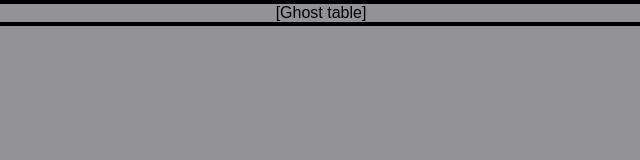
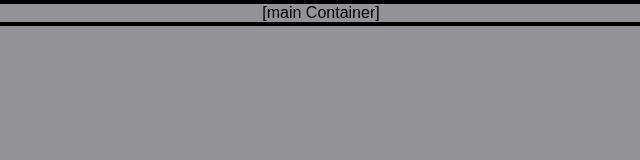
Before and after one commit to aryalprekshya/simple-responsive-email, a plain HTML site: page index.html in a window 1280 px wide. Shown: the full height of the page, 319-959 px from the left. Drawn offline with Linux system fonts and the light colour scheme.

Commit message:
added ghost table

```diff
--- a/index.html
+++ b/index.html
@@ -50,7 +50,20 @@
         <table role="presentation" style="width:100%;border:none;border-spacing:0;">
             <tr>
                 <td align="center" style="padding:0;">
-                    [Ghost table]
+
+                    <!--Ghost Table-->
+
+                    <!--[if mso]>
+                    <table role="presentation" align="center" style="width:600px">
+                    <tr>
+                    <td>
+                    <!endif]-->
+                    [main Container]
+                    <!--[if mso]>
+                    </td>
+                    </tr>
+                    </table>
+                    <![endif]-->
                 </td>
             </tr>
         </table>
```
